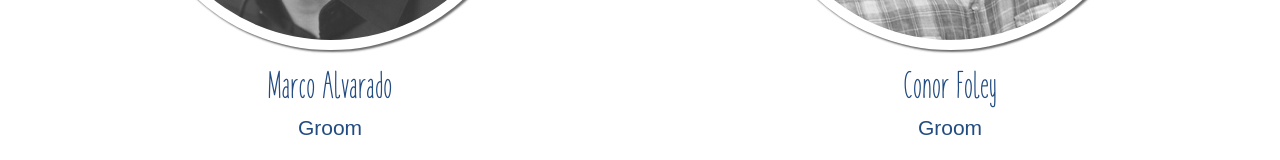
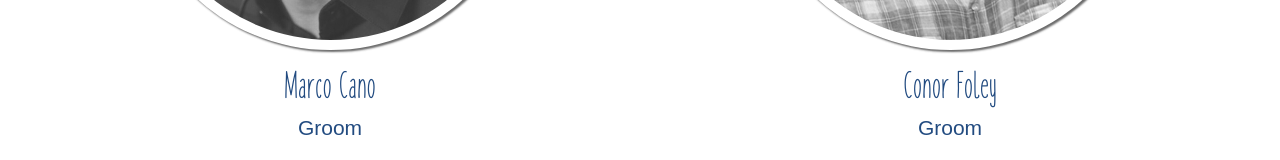
Before and after one commit to marcodarko/mywedding, a React (Create React App) app: page /party in a window 1280 px wide. Shown: the part 512-672 px from the top of the page. Built offline with nearby package versions, Linux system fonts and the light colour scheme.

Commit message:
changed my name

```diff
--- a/src/Components/PartyContainer.js
+++ b/src/Components/PartyContainer.js
@@ -13,7 +13,7 @@ export default class MainWrapper extends React.Component {
       <div className="col-xl-12 col-lg-12 col-md-12 col-sm-12 col-xs-12 backWhite blueText text-center" style={{padding:'20px'}}>
       	<h1 className='vonFontSimple gradientFont'>The Grooms</h1>
         <div className="col-xl-6 col-lg-6 col-md-6 col-sm-6 col-xs-12">
-          <Profile photo={'./images/marcomain.jpg'} name={'Marco Alvarado'} roleAt={'Groom'}/>
+          <Profile photo={'./images/marcomain.jpg'} name={'Marco Cano'} roleAt={'Groom'}/>
         </div>
         <div className="col-xl-6 col-lg-6 col-md-6 col-sm-6 col-xs-12">
           <Profile photo={'./images/conormain.jpg'} name={'Conor Foley'} roleAt={'Groom'}/>
```
